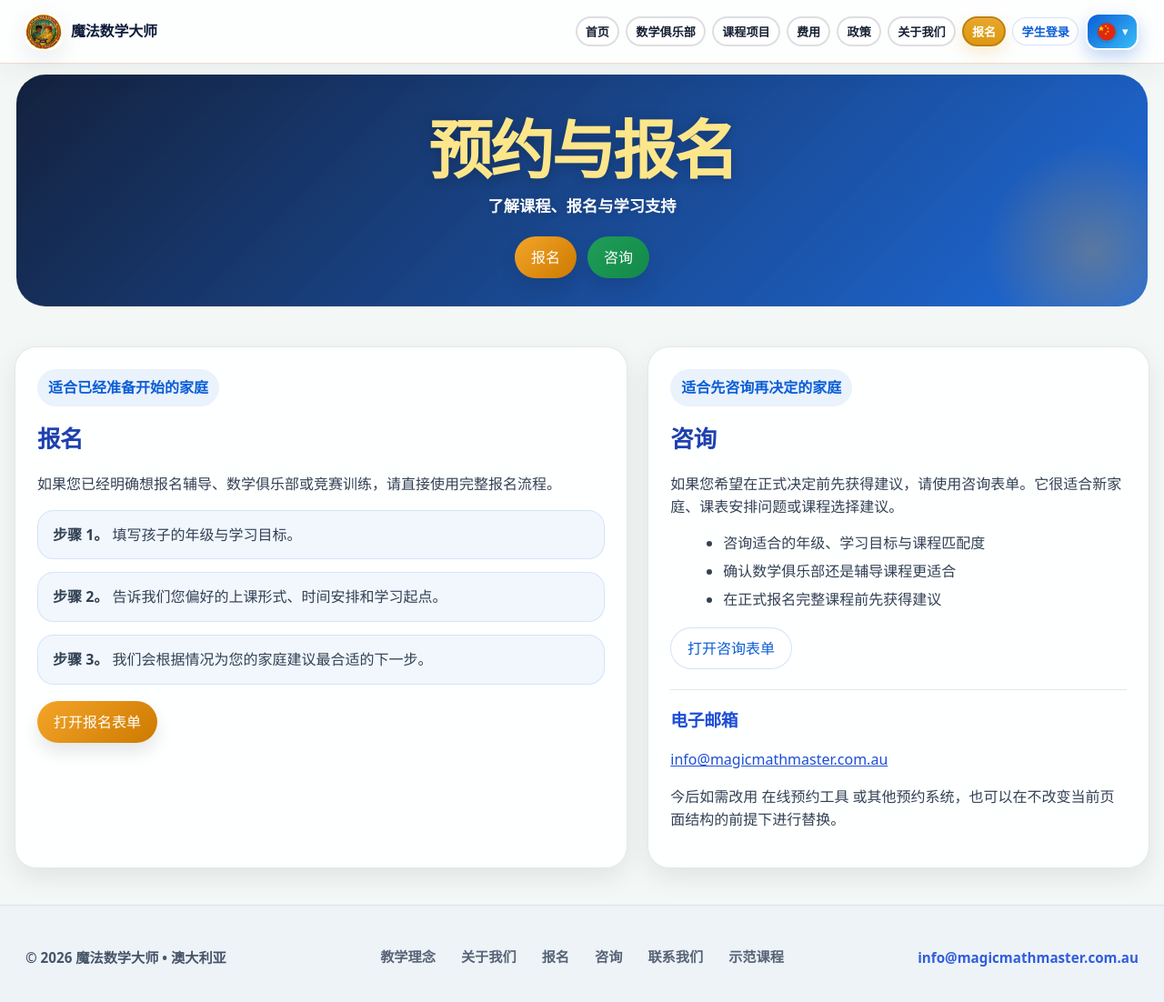
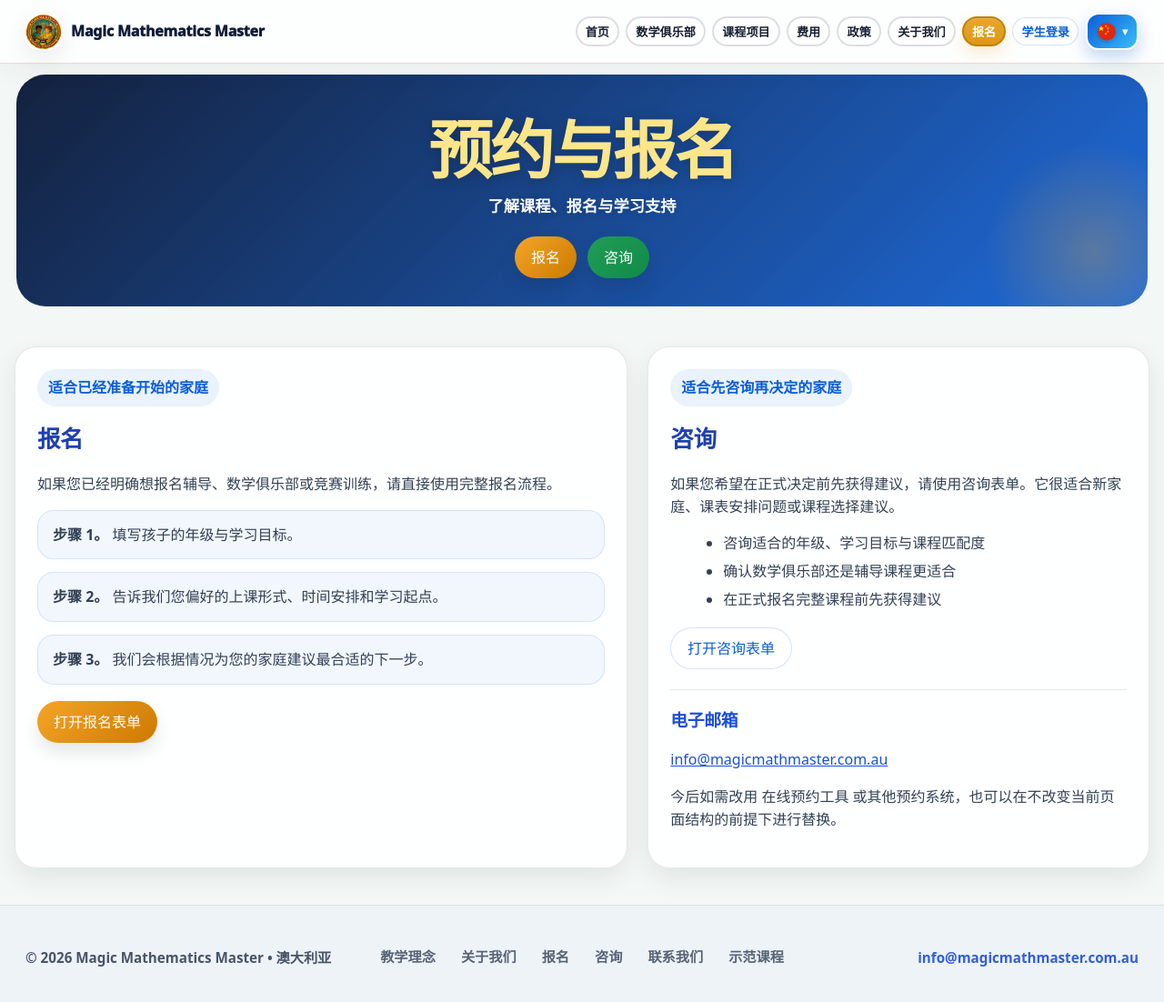
Before and after one commit to 3aMAuVn/Final3lan38, a Jekyll site: the page built from cn/booking.html, in a window 1280 px wide and 1137 px high. Shown: the top 1102 px of the window at 91% size. Built offline with Jekyll 4.4.1, drawn with Linux system fonts in a browser that asks for light colours.

Commit message:
Update site.yml

```diff
--- a/_data/site.yml
+++ b/_data/site.yml
@@ -26,5 +26,5 @@ location_zh: 澳大利亚
 footer_blurb_zh: 以建立自信为核心、结构清晰、沟通透明的高品质数学辅导。
 student_login_label_zh: 学生登录
 contact_label_zh: 联系我们
-brand_zh: 魔法数学大师
+brand_zh: Magic Mathematics Master
 brand_founder_zh: Tuyet Vu 博士
```
